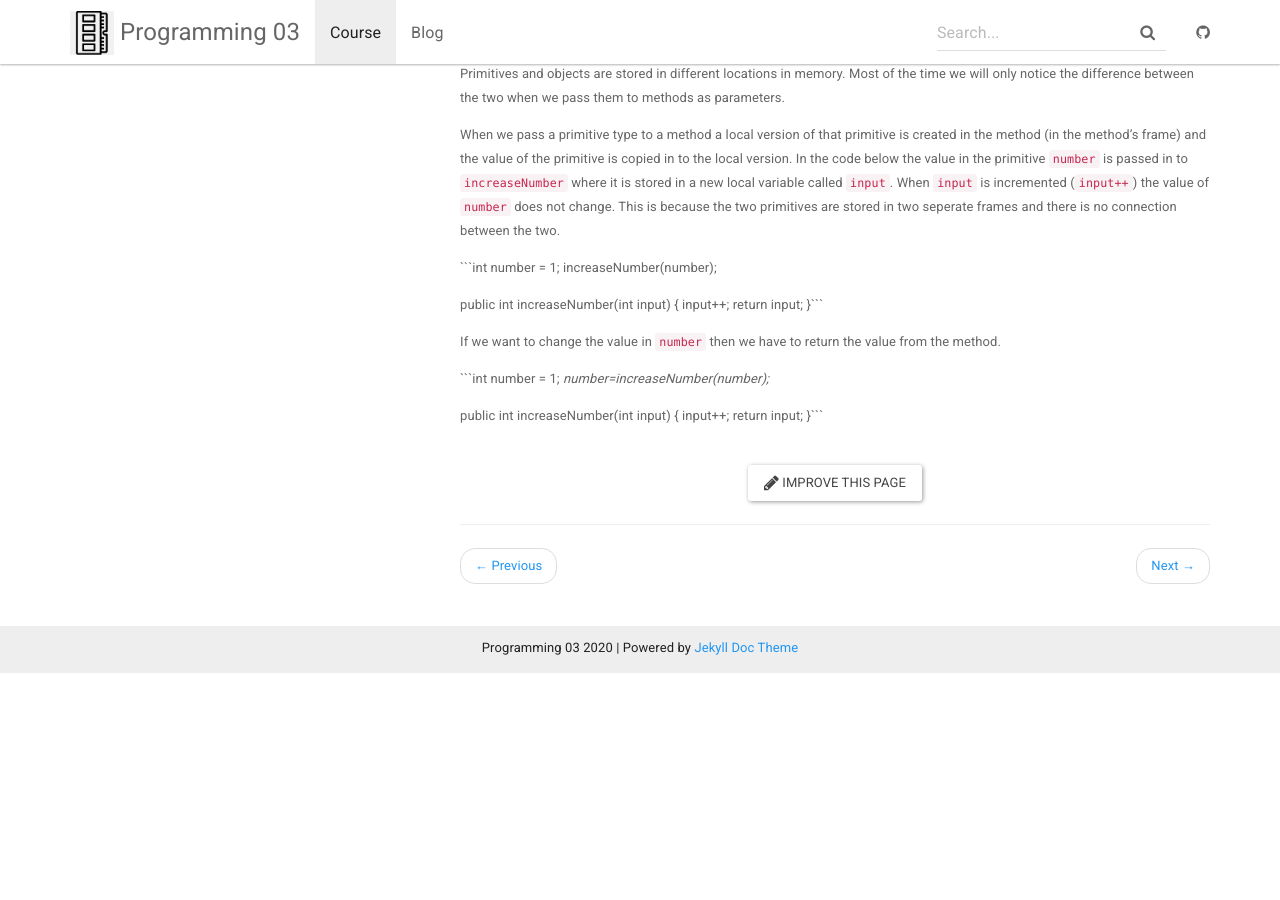
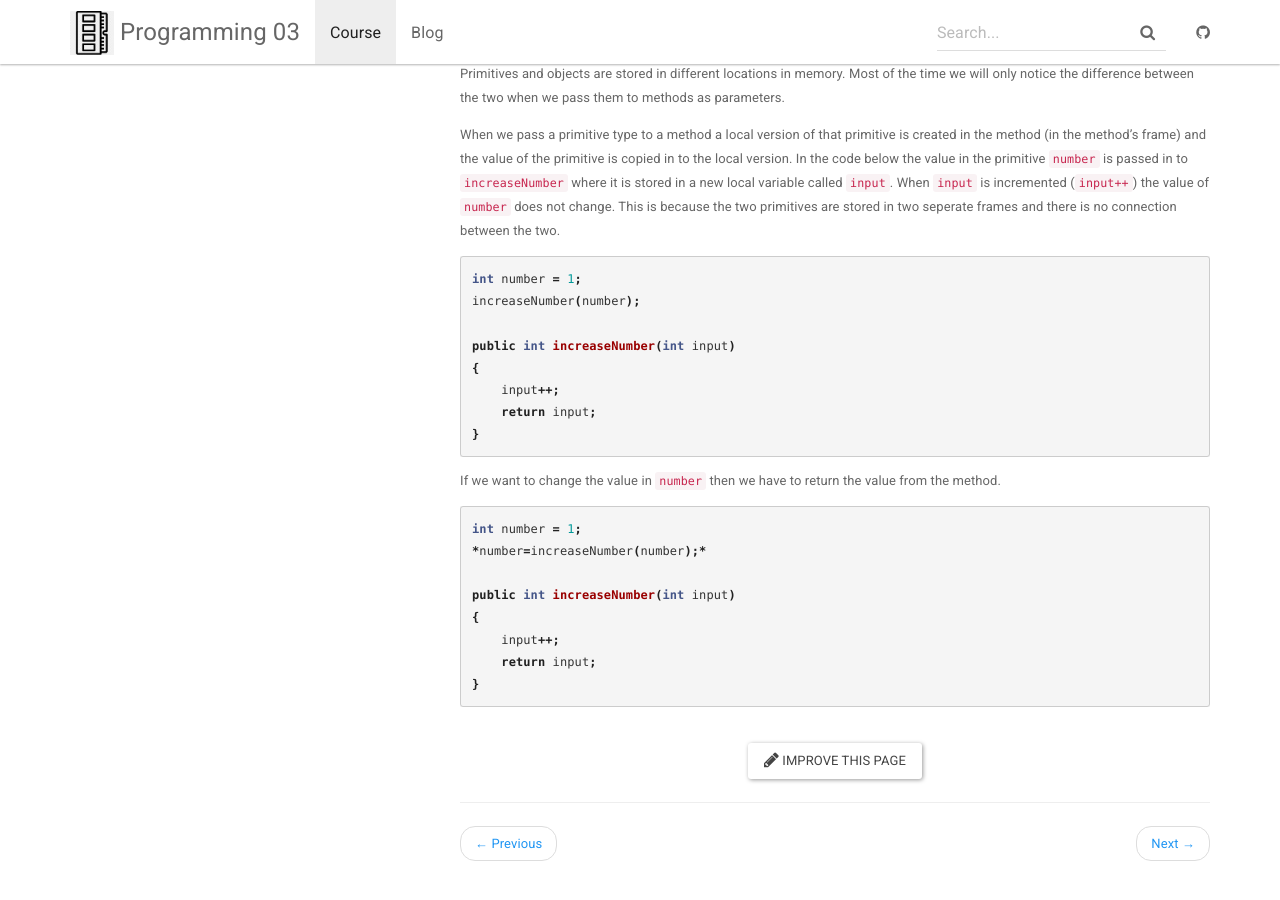
Before and after one commit to andyguestysj/prog03, a Jekyll site: the page built from _docs/topics/1-intro/prim-obj.md, in a window 1280 px wide and 900 px high, scrolled down 849 px. Built offline with Jekyll 4.4.1, drawn with Linux system fonts in a browser that asks for light colours; before the commit the page ends 1522 px from its top, so only the background shows below that.

Commit message:
intro fixes

````diff
--- a/_docs/topics/1-intro/prim-obj.md
+++ b/_docs/topics/1-intro/prim-obj.md
@@ -34,22 +34,26 @@ Primitives and objects are stored in different locations in memory. Most of the
 
 When we pass a primitive type to a method a local version of that primitive is created in the method (in the method's frame) and the value of the primitive is copied in to the local version. In the code below the value in the primitive `number` is passed in to `increaseNumber` where it is stored in a new local variable called `input`. When `input` is incremented (`input++`) the value of `number` does not change. This is because the two primitives are stored in two seperate frames and there is no connection between the two.
 
-```int number = 1;
+```java
+int number = 1;
 increaseNumber(number);
 
 public int increaseNumber(int input)
 {
     input++;
     return input;
-}```
+}
+```
 
 If we want to change the value in `number` then we have to return the value from the method.
 
-```int number = 1;
+```java
+int number = 1;
 *number=increaseNumber(number);*
 
 public int increaseNumber(int input)
 {
     input++;
     return input;
-}```
+}
+```
````
Also changed, not shown: _docs/topics/1-intro/recursion.md (+3 -2 lines).
